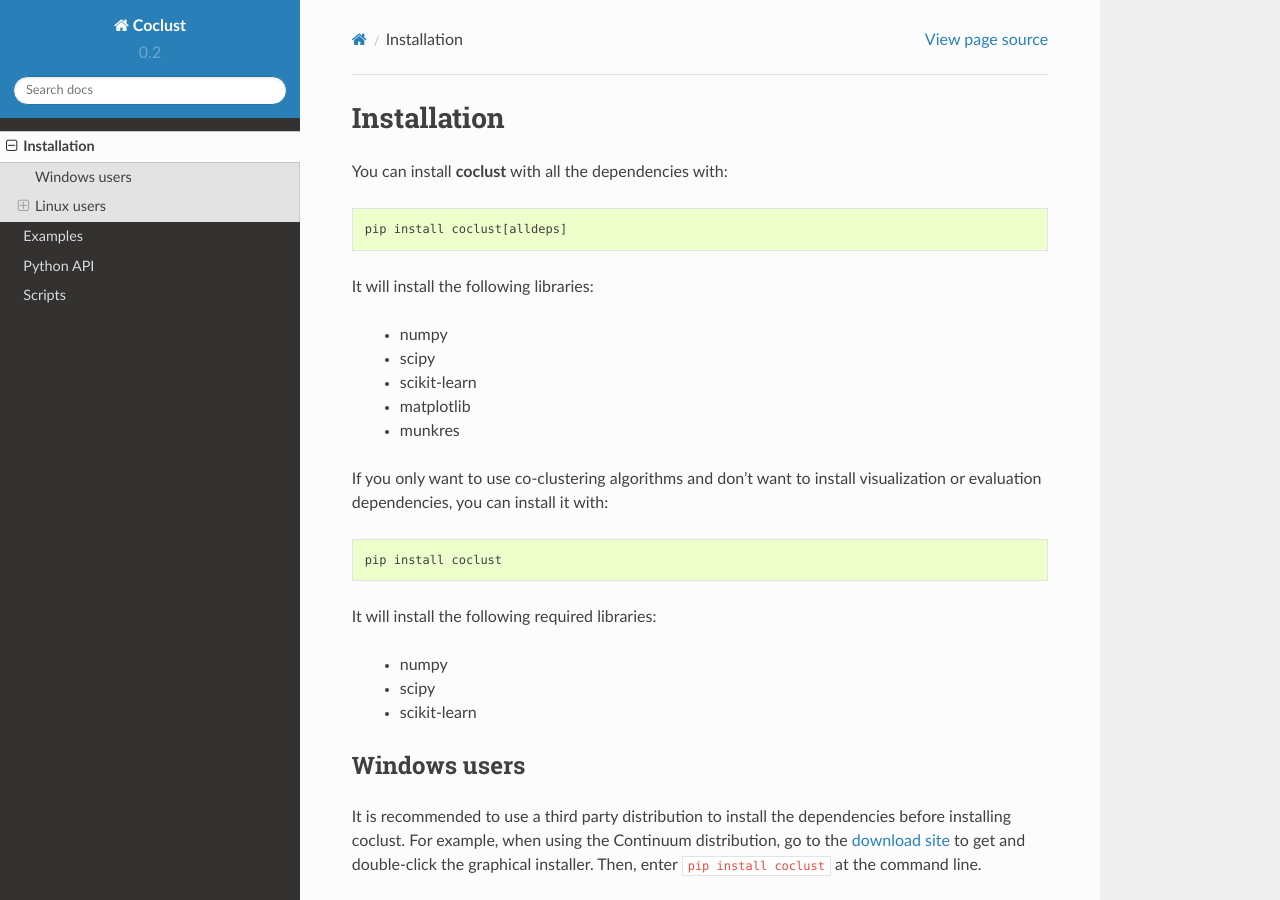
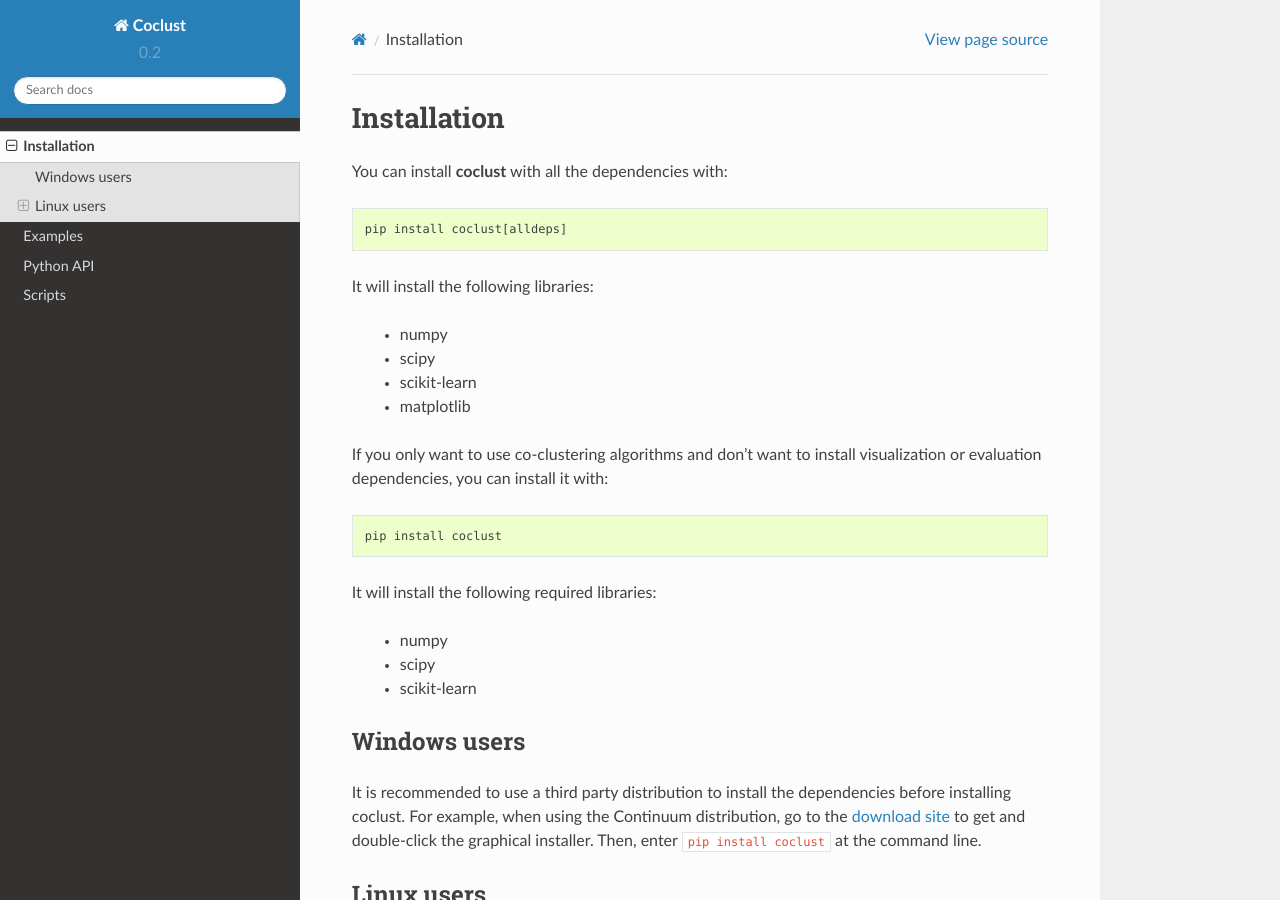
Before and after one commit to franrole/cclust_package, a Sphinx documentation site: the page built from docs/install.rst, in a window 1280 px wide and 900 px high. Built offline with Sphinx 7.4.7 and the Read the Docs theme 2.0.0, drawn with Linux system fonts in a browser that asks for light colours.

Commit message:
remove dependence to munkres

```diff
--- a/docs/install.rst
+++ b/docs/install.rst
@@ -11,7 +11,6 @@ It will install the following libraries:
     - scipy
     - scikit-learn
     - matplotlib
-    - munkres
 
 If you only want to use co-clustering algorithms and don't want to install
 visualization or evaluation dependencies, you can install it with::
--- a/requirements.txt
+++ b/requirements.txt
@@ -2,5 +2,4 @@ numpy
 scipy
 scikit-learn
 matplotlib>=1.5
-munkres
 tabulate
--- a/requirements_dev.txt
+++ b/requirements_dev.txt
@@ -2,7 +2,6 @@ numpy
 scipy
 scikit-learn
 matplotlib>=1.5
-munkres
 tabulate
 sphinx
 sphinx-argparse
```
